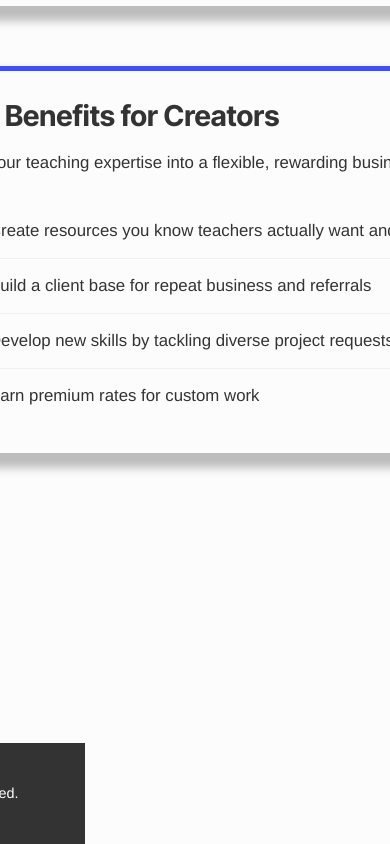
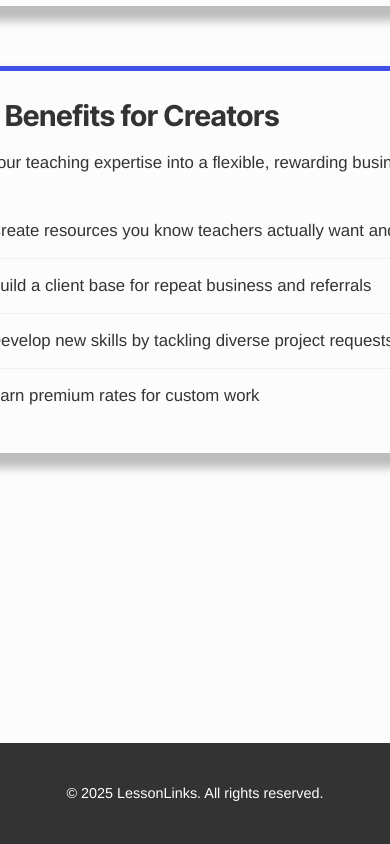
Before and after one commit to JoleneKearse/lessonLinks, a React (Vite) app in the folder client/: page / in a window 390 px wide. Shown: the part 3387-4231 px from the top of the page. Built offline with nearby package versions, Linux system fonts and the light colour scheme.

Commit message:
Make footer responsive

```diff
--- a/client/src/components/Footer/Footer.css
+++ b/client/src/components/Footer/Footer.css
@@ -5,9 +5,9 @@ footer {
   text-align: center;
   width: 100vw;
   position: relative;
-  left: 0;
-  right: 0;
-  margin: 200px 0 0 0;
+  left: 50%;
+  transform: translateX(-50%);
+  margin-top: 200px;
   box-sizing: border-box;
 }
 
```
